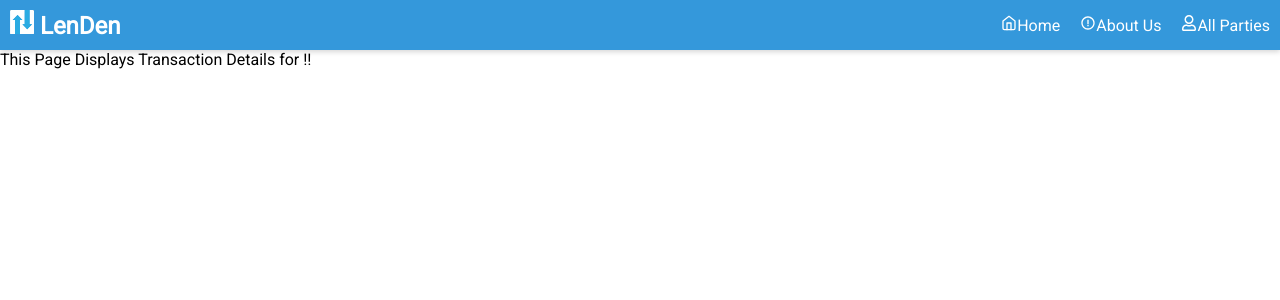
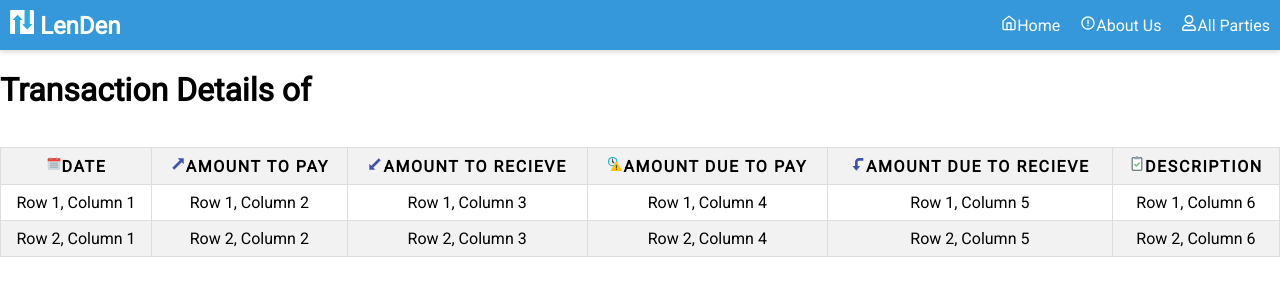
Before and after one commit to Ashmit72/lenden, a React (Vite) app: page /party in a window 1280 px wide. Shown: the top 300 px of the page. Built offline with nearby package versions, Linux system fonts and the light colour scheme.

Commit message:
Fixed a Small bug

```diff
--- a/db.json
+++ b/db.json
@@ -1,42 +1,5 @@
 {
-  "parties": [
-    {
-      "name": "Ashmit Bastola",
-      "phone": "9813663984",
-      "adress": "Thimi",
-      "id": 0.05494160193297748
-    },
-    {
-      "name": "Pratik Khadka",
-      "phone": "9813663984",
-      "adress": "Bhaisipati",
-      "id": 0.6963919080325435
-    },
-    {
-      "name": "Ayush Maharjan",
-      "phone": "9813663984",
-      "adress": "Haatiban",
-      "id": 0.48454801193680563
-    }
-  ],
-  "payDetails": [
-    {
-      "partyName": "Pratik Khadka",
-      "paidDate": "2023-05-12",
-      "paidAmount": "5000",
-      "dueAmount": "1000",
-      "description": "Paid to Pratik Khadka",
-      "id": 1
-    }
-  ],
-  "recieveDetails": [
-    {
-      "partyName": "Ayush Maharjan",
-      "recievedDate": "2023-05-12",
-      "recievedAmount": "5000",
-      "dueAmount": "0",
-      "description": "Recieved From Ayush Maharjan",
-      "id": 1
-    }
-  ]
+  "parties": [],
+  "payDetails": [],
+  "recieveDetails": []
 }
--- a/src/components/FormPay.jsx
+++ b/src/components/FormPay.jsx
@@ -56,7 +56,7 @@ function FormPay() {
     };
 
     try{
-      await axios.post("http://localhost:5179/payDetails",payDetailsObject)
+      await axios.post("http://192.168.254.156:5179/payDetails",payDetailsObject)
       dispatch(addUserPayDetails({partyName:name,paidDate:date,paidAmount:pay,dueAmount:due,description:desc}))
       setName('');
       setDate('');
@@ -80,7 +80,7 @@ function FormPay() {
       <Input onChange={handlePayChange}  value={pay} type="number" placeholder="Amount Paid" required />
       <Input onChange={handleDueChange}  value={due} type="number" placeholder="Amount Due" required />
       <Input onChange={handleDescChange} value={desc} type="text" placeholder="Description" required />
-      <Button type="submit">Pay</Button>
+      <Button onClick={handleSubmit} type="submit">Pay</Button>
     </Container>
   );
 }
--- a/src/components/FormRecieve.jsx
+++ b/src/components/FormRecieve.jsx
@@ -50,7 +50,7 @@ function FormRecieve() {
       description:desc,
     };
     try{
-    await axios.post("http://localhost:5179/recieveDetails",recieveDetailsObject)
+    await axios.post("http://192.168.254.156:5179/recieveDetails",recieveDetailsObject)
     dispatch(addUserRecieveDetails({partyName:name,recievedDate:date,recievedAmount:recieve,dueAmount:due,description:desc}))
     setName('');
     setDate('');
@@ -73,7 +73,7 @@ function FormRecieve() {
       <Input onChange={handleRecieveChange}value={recieve} type="number" placeholder="Amount Recieved" required />
       <Input onChange={handleDueChange}   value={due} type="number" placeholder="Amount Due" required />
       <Input onChange={handleDescChange}  value={desc} type="text" placeholder="Description" required />
-      <Button type="submit">Recieve</Button>
+      <Button onClick={handleSubmit} type="submit">Recieve</Button>
     </Container>
   );
 }
--- a/src/components/Pages/AllPartiesPages.jsx
+++ b/src/components/Pages/AllPartiesPages.jsx
@@ -79,7 +79,7 @@ export default function AllPartiesPages() {
     };
     try {
 
-      await axios.post("http://localhost:5179/parties", partyObject)
+      await axios.post("http://192.168.254.156:5179/parties", partyObject)
       dispatch(addUser({ name: inputName, phone: inputPhone, adress: inputAdress,id:userId}))
       setInputName('');
       setInputPhone('');
@@ -102,13 +102,13 @@ export default function AllPartiesPages() {
   const deleteUser = async (id) => {
     console.log(id);
     dispatch(removeUser(id))
-    await axios.delete(`http://localhost:5179/parties/${id}`)
+    await axios.delete(`http://192.168.254.156:5179/parties/${id}`)
   }
 
 
   const getUser = async () => {
     try {
-      const res = await axios.get("http://localhost:5179/parties");
+      const res = await axios.get("http://192.168.254.156:5179/parties");
       dispatch(setUser(res.data));
 
     } catch (error) {
@@ -123,11 +123,8 @@ console.log(user);
     <div>
       <MyCard />
       <Container2 style={partiesContainerStyle}>
-
-
         <Contentbox1 style={partiesListStyle}>
           <h1>Parties List!!</h1>
-
           <ul>
               {user.map((users, index) => (
             <Link to={`/party?id=${users.id}`} >
--- a/src/components/Pages/TransactionDetailsPage.jsx
+++ b/src/components/Pages/TransactionDetailsPage.jsx
@@ -1,12 +1,30 @@
 import React from 'react'
 import userSlice from '../../store/slices/userSlice';
 import db from "../../../db.json";
-import { useLocation, useParams } from 'react-router-dom';
+import { useLocation } from 'react-router-dom';
 import { useState } from 'react';
 import { useEffect } from 'react';
+import styled from 'styled-components';
+import { FcCalendar } from "react-icons/fc";
+import { FcLeftDown } from "react-icons/fc";
+import { FcRightUp } from "react-icons/fc";
+import { FcExpired } from "react-icons/fc";
+import { FcLeftDown2 } from "react-icons/fc";
+import { FcInspection } from "react-icons/fc";
 
 
 export default function TransactionDetailsPage() {
+
+// const [date,setDate]=useState('');
+// const [amountToPay,setAmountToPay]=useState('');
+// const [amountToRecieve,setAmountToRecieve]=useState('');
+// const [amountDueToPay,setAmountDueToPay]=useState('');
+// const [amountDueToRecieve,setAmountDueToRecieve]=useState('');
+// const [desc,setDesc]=useState('');
+
+
+
+
 const [party,setParty]=useState({})
 const location=useLocation()
 const id=location.search.split("=")[location.search.split("=").length=1]
@@ -19,6 +37,79 @@ setParty(userData.filter((user)=> +user.id===+id)[0])
 },[])
 console.log(party);
   return (
-    <div>This Page Displays Transaction Details for { party && party.name } !!</div>
+    <div>
+      <h1>Transaction Details of { party && party.name }</h1>
+   <TableWrapper>
+      <Table>
+        <thead>
+          <tr>
+            <th><FcCalendar/>Date</th>
+            <th><FcRightUp/>Amount to pay</th>
+            <th><FcLeftDown/>Amount To recieve</th>
+            <th><FcExpired/>Amount Due To Pay</th>
+            <th><FcLeftDown2/>Amount Due To Recieve</th>
+            <th><FcInspection/>Description</th>
+          </tr>
+        </thead>
+        <tbody>
+          <tr>
+            <td>Row 1, Column 1</td>
+            <td>Row 1, Column 2</td>
+            <td>Row 1, Column 3</td>
+            <td>Row 1, Column 4</td>
+            <td>Row 1, Column 5</td>
+            <td>Row 1, Column 6</td>
+          </tr>
+          <tr>
+            <td>Row 2, Column 1</td>
+            <td>Row 2, Column 2</td>
+            <td>Row 2, Column 3</td>
+            <td>Row 2, Column 4</td>
+            <td>Row 2, Column 5</td>
+            <td>Row 2, Column 6</td>
+          </tr>
+        </tbody>
+      </Table>
+    </TableWrapper>
+
+    </div>
+
   )
 }
+const TableWrapper = styled.div`
+  width: 100%;
+  overflow-x: auto;
+`;
+
+const Table = styled.table`
+  width: 100%;
+  border-collapse: collapse;
+  margin: 1rem 0;
+
+  th,
+  td {
+    padding: 0.5rem;
+    text-align: center;
+    border: 1px solid #ddd;
+    font-size: 1rem;
+  }
+
+  th {
+    background-color: #f2f2f2;
+    font-weight: bold;
+    text-transform: uppercase;
+    letter-spacing: 0.1rem;
+  }
+
+  tbody tr:nth-child(even) {
+    background-color: #f2f2f2;
+  }
+
+  @media (max-width: 768px) {
+    th,
+    td {
+      padding: 0.2rem;
+      font-size: 0.8rem;
+    }
+  }
+`;
```
